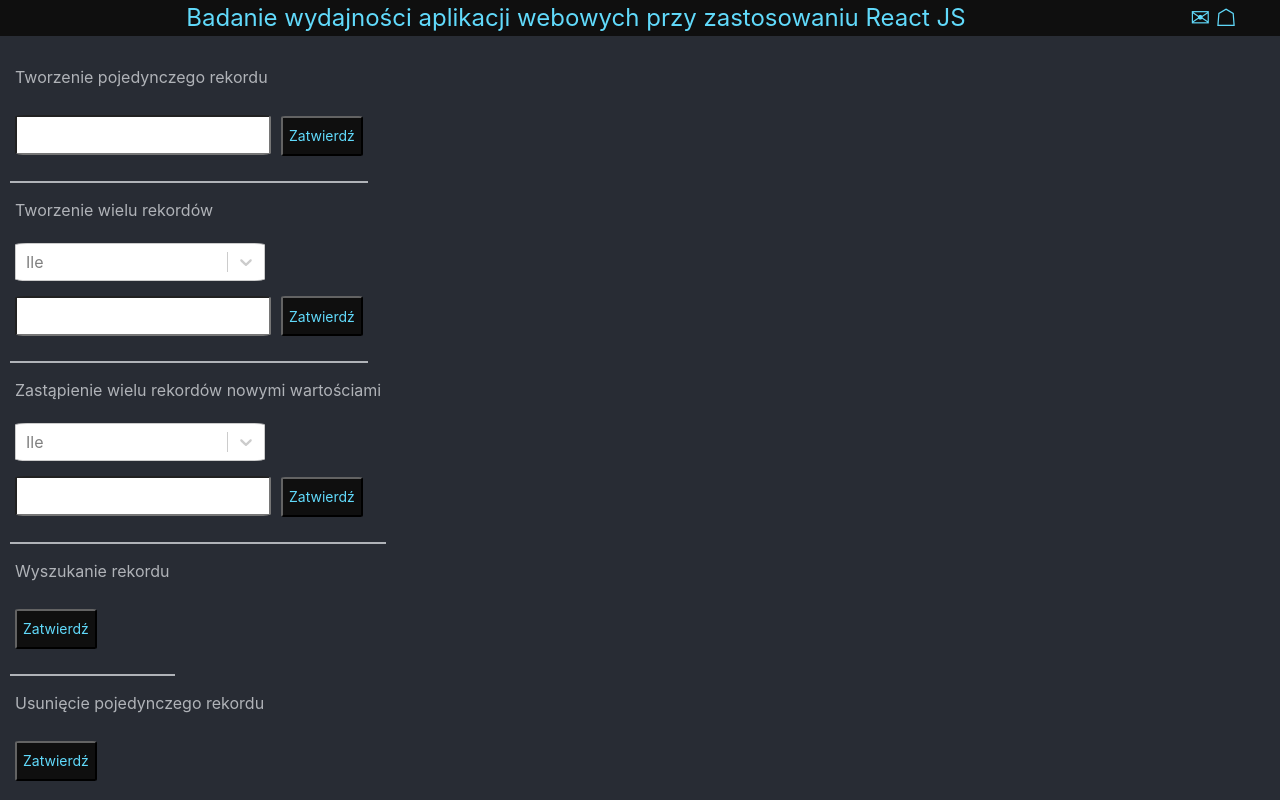
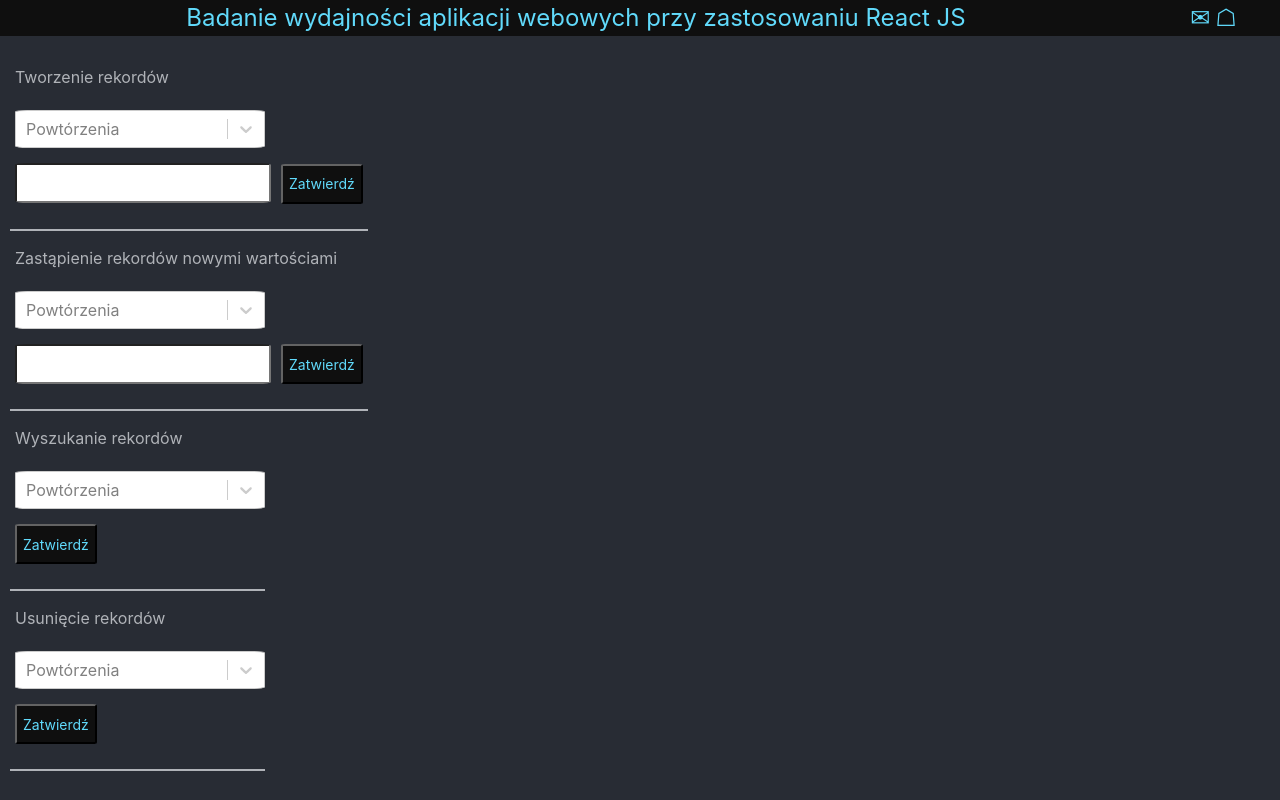
Before and after one commit to IwonaGorska/mgr_frontend_react, a React (Create React App) app in the folder front-react/: page / in a window 1280 px wide. Shown: the top 800 px of the page. Built offline with nearby package versions, Linux system fonts and the light colour scheme; no server answers.

Commit message:
Handling network errors, added performance tests and requests to appropriate table, refactoring of operations - no single operation, added 1 to dropdowns instead

```diff
--- a/front-react/src/App.js
+++ b/front-react/src/App.js
@@ -1,9 +1,5 @@
 import React from 'react';
 import './App.css';
-import Content from './components/Content';
-import Chat from './components/Chat';
-import { Route, Link, BrowserRouter } from 'react-router-dom'
-// import axios from "axios";
 
 class App extends React.Component {
 
--- a/front-react/src/components/Content.js
+++ b/front-react/src/components/Content.js
@@ -9,21 +9,24 @@
 
    constructor() {
       super();
+
+      this.beginTest = this.beginTest.bind(this);
+      this.beginTest();
       this.getAllItems = this.getAllItems.bind(this);
       this.state = {
          data:
          [
+            // {
+            //    "label": "Tworzenie pojedynczego rekordu",
+            //    "isInput": true,
+            //    "dropdown": [],
+            //    "dropdownTitle": ""
+            // },
             {
-               "label": "Tworzenie pojedynczego rekordu",
+               "label": "Tworzenie rekordów",
                "isInput": true,
-               "dropdown": [],
-               "dropdownTitle": ""
-            },
-            {
-               "label": "Tworzenie wielu rekordów",
-               "isInput": true,
-               "dropdown": [10, 100], /*ile */
-               "dropdownTitle": "Ile"
+               "dropdown": [1, 10, 100, 1000], /*ile */
+               "dropdownTitle": "Powtórzenia"
             },
             /*{
                "label": "Zastąpienie wszystkich rekordów nowymi wartościami",
@@ -32,34 +35,40 @@
                "dropdownTitle": ""
             },*/
             {
-              "label": "Zastąpienie wielu rekordów nowymi wartościami",
+              "label": "Zastąpienie rekordów nowymi wartościami",
               "isInput": true,
-              "dropdown": [10, 100], /*co ile */
-              "dropdownTitle": "Ile"
+              "dropdown": [1, 10, 100, 1000],
+              "dropdownTitle": "Powtórzenia"
             },
-            {
-              "label": "Wyszukanie rekordu",
-              "isInput": false,
-              "dropdown": [],
-              "dropdownTitle": ""
+            // {
+            //   "label": "Wyszukanie rekordu",
+            //   "isInput": false,
+            //   "dropdown": [],
+            //   "dropdownTitle": ""
               /*informacja bedzie o tym, ze zostanie jakis losowy rekord jeden wygenerowany i wyszukany od razu
               bo nie da sie chyba inaczej jesli ktos stworzy nawet 1 tys. takich samych rekordow, to po czym
               potem wyszukiwac, skoro wartosc taka sama, a index to nie szukanie */
-            },
+            // },
             {
-              "label": "Usunięcie pojedynczego rekordu",
-              "isInput": false,
-              "dropdown": [],
-              "dropdownTitle": ""
+               "label": "Wyszukanie rekordów",
+               "isInput": false,
+               "dropdown": [1, 10, 100, 1000],
+               "dropdownTitle": "Powtórzenia"
+             },
+            // {
+            //   "label": "Usunięcie pojedynczego rekordu",
+            //   "isInput": false,
+            //   "dropdown": [],
+            //   "dropdownTitle": ""
               /*informacja bedzie o tym, ze zostanie jakis losowy rekord jeden wygenerowany i usuniety od razu
               bo nie da sie chyba inaczej jesli ktos stworzy nawet 1 tys. takich samych rekordow, to po czym
               potem wyszukiwac, skoro wartosc taka sama, a index to nie szukanie */
-            },
+            // },
             {
-              "label": "Usunięcie wielu rekordów",
+              "label": "Usunięcie rekordów",
               "isInput": false,
-              "dropdown": [10, 100], /*ile */
-              "dropdownTitle": "Ile"
+              "dropdown": [1, 10, 100, 1000],
+              "dropdownTitle": "Powtórzenia"
             }
          ],
          items: {}
@@ -71,20 +80,64 @@
       window.setInterval(this.getAllItems, 3000);
    }
 
+   beginTest(){
+      window.onload = function () {
+         let oper = new Operation();
+         console.log('start onload');
+         let time = window.performance.timing;
+         let pageloadtime = time.loadEventStart - time.navigationStart;
+         console.log('pageloadtime = ', pageloadtime);
+         oper.sendTestResult(5, pageloadtime);
+
+         if (!performance.memory) {
+            console.log("performance.memory() is not available.");
+            return;
+         }
+         console.log('performance.memory.usedJSHeapSize = ', performance.memory.usedJSHeapSize);
+         oper.sendTestResult(6, performance.memory.usedJSHeapSize);
+       }
+   }
+
    getAllItems(){
       //console.log("Get all items");
       var items = {};
-      ItemsService.getAll().then((response)=>{
-         items = response.data;
-         this.setState({
-            items: items
-         });
-         //console.log("Items from state = " + JSON.stringify(this.state.items));
-         //console.log("Item number 2 = " + JSON.stringify(this.state.items[2]));
-      });
+      // ItemsService.getAll()
+      //    .then((response)=>{
+      //       items = response.data;
+      //          this.setState({
+      //             items: items
+      //          });
+      //    })
+      //    .catch(error => {
+      //       console.log("error in getallitems = ", error);
+      //       return;
+      //     });
+
+      ItemsService.getAll()
+         .then(response=>{
+            items = response.data;
+               this.setState({
+                  items: items
+               });
+         })
+         .catch(error => console.log(error));
+
+
+      // try{
+      //    ItemsService.getAll()
+      //    .then(response=>{
+      //       items = response.data;
+      //          this.setState({
+      //             items: items
+      //          });
+      //    })
+      // }catch(error){
+      //    console.log(error);
+      // }
    }
 
     render() {
+
        return (
          <div id = "content">
             <div id = "contentLeft">
@@ -98,3 +151,7 @@
   }
 
 export default Content;
+
+// index.js:1 Warning: Can't perform a React state update on an unmounted component.
+// This is a no-op, but it indicates a memory leak in your application. To fix, cancel
+//  all subscriptions and asynchronous tasks in the componentWillUnmount method.
--- a/front-react/src/components/Operation.js
+++ b/front-react/src/components/Operation.js
@@ -3,6 +3,7 @@
 import Select from 'react-select'
 // import axios from "axios";
 import ItemsService from '../services/ItemsService'
+import TestsService from '../services/TestsService'
 import Popup from './Popup';
 
 class Operation extends React.Component {
@@ -24,17 +25,28 @@
       //subscription will wait maybe 1 sec and then things can change, cause error
   var max = this.props.items.length;
   var isCorrect = true;
-  if([1, 2, 5].includes(this.props.number) && this.state.amount === 0){
+  // if([1, 2, 4, 6].includes(this.props.number) && this.state.amount === 0){
+  //   text += "Należy wybrać liczbę z listy. ";
+  //   isCorrect = false;
+  // }
+
+  //or without this first condition
+  if([0, 1, 2, 3].includes(this.props.number) && this.state.amount === 0){
     text += "Należy wybrać liczbę z listy. ";
     isCorrect = false;
   }
 
-  if([2, 5].includes(this.props.number) && this.state.amount > max){
+  if([1, 3].includes(this.props.number) && this.state.amount > max){
     text += "Wybrana liczba jest większa niż aktualna liczba wszstkich rekordów. ";
     isCorrect = false;
   }
 
-  if([0, 1, 2].includes(this.props.number) && !this.state.phrase){
+  if([2].includes(this.props.number) && max === 0){
+    text += "Aktualna liczba wszstkich rekordów jest równa 0. ";
+    isCorrect = false;
+  }
+
+  if([0, 1].includes(this.props.number) && !this.state.phrase){
     text += "Pole tekstowe nie może być puste. ";
     isCorrect = false;
   }
@@ -66,53 +78,61 @@
   //console.log("Phrase is " + phrase);
 
   switch(number){
-    case 0: this.createSingleItem(phrase); break;
-    case 1: this.createManyItems(phrase, amount); break;
-    case 2: this.updateManyItems(phrase, amount); break;
-    case 3: this.searchForItem(); break;
-    case 4: this.deleteSingleItem(); break;
-    case 5: this.deleteManyItems(amount); break;
+    // case 0: this.createSingleItem(phrase); break;
+    case 0: this.createItems(phrase, amount); break;
+    case 1: this.updateItems(phrase, amount); break;
+    // case 3: this.searchForItem(); break;
+    case 2: this.searchForItems(amount); break;
+    // case 5: this.deleteSingleItem(); break;
+    case 3: this.deleteItems(amount); break;
     default: console.log("Uncorrect operation number");
   }
 }
 
-createSingleItem(phrase){
-  console.log("Create single item");
-    var postObject = {
-        name: phrase
-    }
-    ItemsService.create(postObject).then(response=>{
-      console.log(response)
-    });
+// createSingleItem(phrase){
+//   console.log("Create single item");
+//     var postObject = {
+//         name: phrase
+//     }
+//     ItemsService.create(postObject).then(response=>{
+//       console.log(response)
+//     });
 
-    // axios.post("http://localhost:8000/items", postObject).then(response=>{
-    //   console.log(response)
-    //   this.props.getAllItems();//update the parent component (Content)
-    //   //it updates items object in Content and also renders once again Operation components
-    //   //so everywhere we have access to current state in database
-    // });
-}
+//     // axios.post("http://localhost:8000/items", postObject).then(response=>{
+//     //   console.log(response)
+//     //   this.props.getAllItems();//update the parent component (Content)
+//     //   //it updates items object in Content and also renders once again Operation components
+//     //   //so everywhere we have access to current state in database
+//     // });
+// }
 
-createManyItems(phrase, amount){
-  console.log("Create many items");
+createItems(phrase, amount){
+  console.log("Create items");
+  let t0 = performance.now();
   for(let i = 0; i < amount; i++){//I tackle amount here not on server side to test the speed on front
     var postObject = {
       name: phrase
     }
     ItemsService.create(postObject).then(response=>{
       //do sth with response maybe
-    });
+    })
+    .catch(error => console.log(error));
   }
+  let t1 = performance.now();
+  console.log("Performance create item: ", (t1 - t0)/amount, 'milliseconds');
+
+  this.sendTestResult(1, (t1 - t0)/amount);
 }
 
-updateManyItems(phrase, amount){
+updateItems(phrase, amount){
   //to obliczenie, że co 10 np. to rób tutaj i stąd uderzaj w endpoint jak na pojedynczy, tylko ze w petli
   // bo testujesz wydajnosc frontu, a jak zrobisz inaczej, to od serwera bd dokladnie wszystko zalezalo
   //i tu to amount to bedzie konkretne id do zaktualizowania
   //wyliczysz sobie, bo liczbe wszystkich rekordow w bazie bd przechowywala tez
   //z tego zapytania GET tez skorzystaj i bd trzeba je tu trzymac na froncie w arrayu i id z nich pobierac do
   //kolejnych requestow uzytku
-  console.log("Update many items");
+  console.log("Update items");
+  let t0 = performance.now();
   var postObject = {
     name: phrase
   }
@@ -123,45 +143,72 @@
     // });
     ItemsService.update(id, postObject).then(response=>{
       //do sth with response maybe
-    });
+    })
+    .catch(error => console.log(error));
   }
+  let t1 = performance.now();
+  console.log("Performance update item: ", (t1 - t0)/amount, 'milliseconds');
+
+  this.sendTestResult(2, (t1 - t0)/amount);
 }
 
-searchForItem(){
-  //wylosuj id
-  var id = this.drawId();
-  //zrob request z tym id
-  ItemsService.get(id).then((response)=>{
-    console.log("Found item = " + JSON.stringify(response.data));
-  });
-  // axios.get(`http://localhost:8000/items/${id}`).then((response)=>{
-  //   console.log("Found item = " + JSON.stringify(response.data));
-  //   this.props.getAllItems();//update the parent component (Content)
-  // });
+// searchForItem(){
+//   //wylosuj id
+//   var id = this.drawId();
+//   //zrob request z tym id
+//   ItemsService.get(id).then((response)=>{
+//     console.log("Found item = " + JSON.stringify(response.data));
+//   });
+//   // axios.get(`http://localhost:8000/items/${id}`).then((response)=>{
+//   //   console.log("Found item = " + JSON.stringify(response.data));
+//   //   this.props.getAllItems();//update the parent component (Content)
+//   // });
+// }
+
+searchForItems(amount){
+  console.log("Search for items");
+  let t0 = performance.now();
+  for(let i = 0; i < amount; i++){//I tackle amount here not on server side to test the speed on front
+    let id = this.drawId();
+    ItemsService.get(id).then((response)=>{
+      // console.log("Found item = " + JSON.stringify(response.data));
+    })
+    .catch(error => console.log(error));
+  }
+  let t1 = performance.now();
+  console.log("Performance search for item: ", (t1 - t0)/amount, 'milliseconds');
+
+  this.sendTestResult(3, (t1 - t0)/amount);
 }
 
-deleteSingleItem(){
-  console.log("Delete single item");
-  //wylosuj id
-  var id = this.drawId();
-  //zrob request z tym id
-  ItemsService.delete(id).then((response)=>{
-    console.log(response);
-  });
-  // axios.delete(`http://localhost:8000/items/${id}`).then((response)=>{
-  //   console.log(response);
-  //   this.props.getAllItems();//update the parent component (Content)
-  // });
-}
+// deleteSingleItem(){
+//   console.log("Delete single item");
+//   //wylosuj id
+//   var id = this.drawId();
+//   //zrob request z tym id
+//   ItemsService.delete(id).then((response)=>{
+//     console.log(response);
+//   });
+//   // axios.delete(`http://localhost:8000/items/${id}`).then((response)=>{
+//   //   console.log(response);
+//   //   this.props.getAllItems();//update the parent component (Content)
+//   // });
+// }
 
-deleteManyItems(amount){
-  console.log("Delete many items");
+deleteItems(amount){
+  console.log("Delete items");
+  let t0 = performance.now();
   for(let i = 0; i < amount; i++){
     var id = this.props.items[i].item_id;
     ItemsService.delete(id).then((response)=>{
       //console.log(response);
-    });
+    })
+    .catch(error => console.log(error));
   }
+  let t1 = performance.now();
+  console.log("Performance delete item: ", (t1 - t0)/amount, 'milliseconds');
+
+  this.sendTestResult(4, (t1 - t0)/amount);
 }
 
 handleAmountChange = (event) => {
@@ -180,6 +227,21 @@
   var id = this.props.items[randomNr].item_id;
   console.log("Draw id = " + id);
   return id;
+}
+
+sendTestResult(feature, result){
+  //UWAGA - TA FUNKCJA POWINNA BYC WYSLANA DOPIERO JAK UPLYNIE
+  //TEN CZAS, NIE OD RAZU LINIOWO...
+  var tObject = {
+    framework: 1,
+    feature: feature,
+    score: result
+  }
+  // console.log(JSON.stringify(tObject));
+  TestsService.create(tObject).then(response=>{
+    //do sth with response maybe
+  })
+  .catch(error => console.log(error));
 }
 
 render() {
--- a/front-react/src/services/ItemsService.js
+++ b/front-react/src/services/ItemsService.js
@@ -1,32 +1,88 @@
 import http from "../http-common";
 
 class ItemsService {
+
+  constructor() {
+    this.state = {
+      tableName: "/items"
+    };
+  }
+
   getAll() {
-    return http.get("/items");
+    try{
+      const response = http.get(this.state.tableName);
+      return response;
+    }catch(error){
+      console.log('Error - ', error);
+      return error;
+    }
+    // return http.get(this.state.tableName);
   }
 
   get(id) {
-    return http.get(`/items/${id}`);
+    try{
+      const response = http.get(this.state.tableName + `/${id}`);
+      return response;
+    }catch(error){
+      console.log('Error - ', error);
+      return error;
+    }
+    // return http.get(this.state.tableName + `/${id}`);
   }
 
   create(data) {
-    return http.post("/items", data);
+    try{
+      const response = http.post(this.state.tableName, data);
+      return response;
+    }catch(error){
+      console.log('Error - ', error);
+      return error;
+    }
+    // return http.post(this.state.tableName, data);
   }
 
   update(id, data) {
-    return http.put(`/items/${id}`, data);
+    try{
+      const response = http.put(this.state.tableName + `/${id}`, data);
+      return response;
+    }catch(error){
+      console.log('Error - ', error);
+      return error;
+    }
+    // return http.put(this.state.tableName + `/${id}`, data);
   }
 
   delete(id) {
-    return http.delete(`/items/${id}`);
+    try{
+      const response = http.delete(this.state.tableName + `/${id}`);
+      return response;
+    }catch(error){
+      console.log('Error - ', error);
+      return error;
+    }
+    // return http.delete(this.state.tableName + `/${id}`);
   }
 
   deleteAll() {
-    return http.delete(`/items`);
+    try{
+      const response = http.delete(this.state.tableName);
+      return response;
+    }catch(error){
+      console.log('Error - ', error);
+      return error;
+    }
+    // return http.delete(this.state.tableName);
   }
 
   findByName(name) {
-    return http.get(`/items?name=${name}`);
+    try{
+      const response = http.get(this.state.tableName + `?name=${name}`);
+      return response;
+    }catch(error){
+      console.log('Error - ', error);
+      return error;
+    }
+    // return http.get(this.state.tableName + `?name=${name}`);
   }
 }
 
--- /dev/null
+++ b/front-react/src/services/TestsService.js
@@ -0,0 +1,23 @@
+import http from "../http-common";
+
+class TestsService {
+
+  constructor() {
+    this.state = {
+      tableName: "/tests"
+    };
+  }
+
+  create(data) {
+    try{
+      const response = http.post(this.state.tableName, data);
+      return response;
+    }catch(error){
+      console.log('Error - ', error);
+      return error;
+    }
+    // return http.post(this.state.tableName, data);
+  }
+}
+
+export default new TestsService();
```
